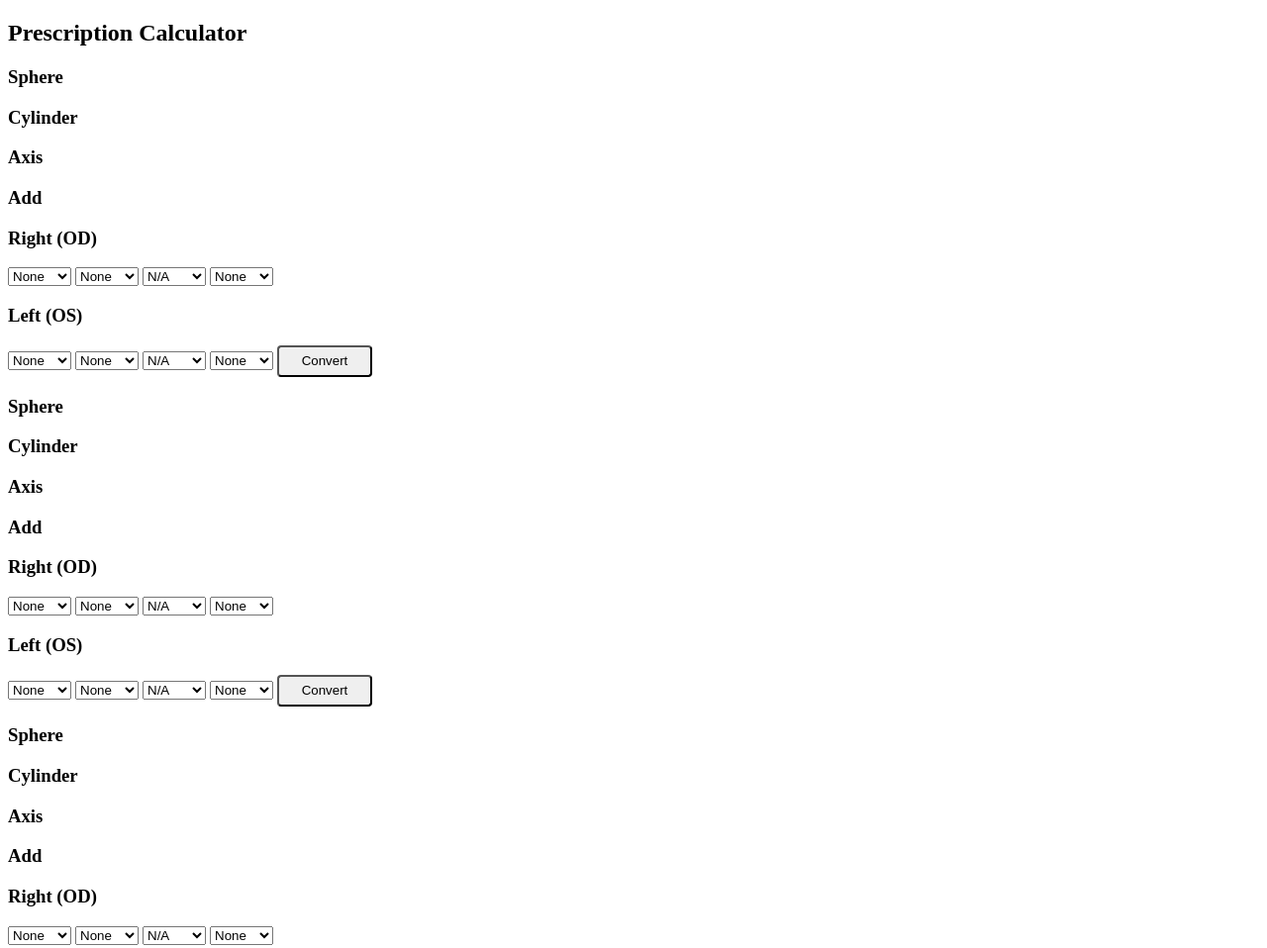
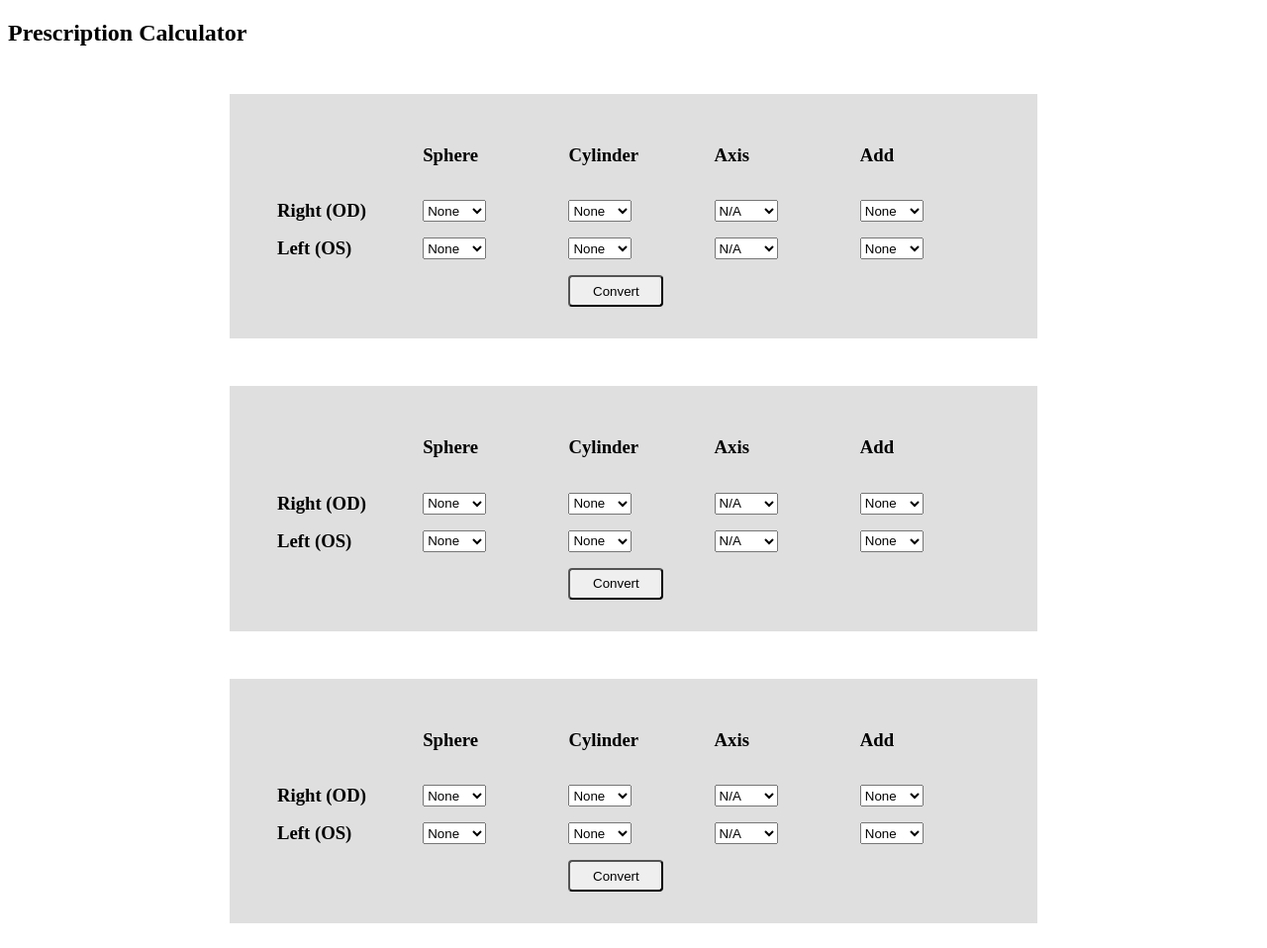
Before and after one commit to ronthetech/converter-2, a plain HTML site: page index.html in a window 1280 px wide. Shown: the top 958 px of the page at 99% size. Drawn offline with Linux system fonts and the light colour scheme.

Commit message:
update styles

```diff
--- a/style.css
+++ b/style.css
@@ -1,4 +1,4 @@
-.form {
+form {
   display: grid;
   grid-template-columns: repeat(5, 1fr);
   gap: 1rem;
@@ -14,6 +14,8 @@
 
 .row-header {
   grid-column: 1;
+  display: inline;
+  margin: 0;
 }
 
 .input-group__input {
```
